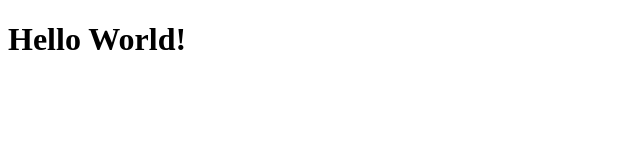
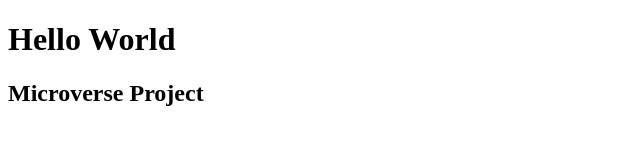
Before and after one commit to usorfaitheloho/Microverse-Tribute-page, a plain HTML site: page fcc-test-suite-template-master/index.html in a window 1280 px wide. Shown: the whole page, without its empty margins (0-640 px from the left). Drawn offline with Linux system fonts and the light colour scheme.

Commit message:
update HTML

```diff
--- a/fcc-test-suite-template-master/index.html
+++ b/fcc-test-suite-template-master/index.html
@@ -7,7 +7,8 @@
   </head>
 
   <body>
-<h1>Hello World!</h1>
+<h1>Hello World</h1>
+<h2>Microverse Project</h2>
 
     <script src="https://cdn.freecodecamp.org/testable-projects-fcc/v1/bundle.js"></script>
 
```
